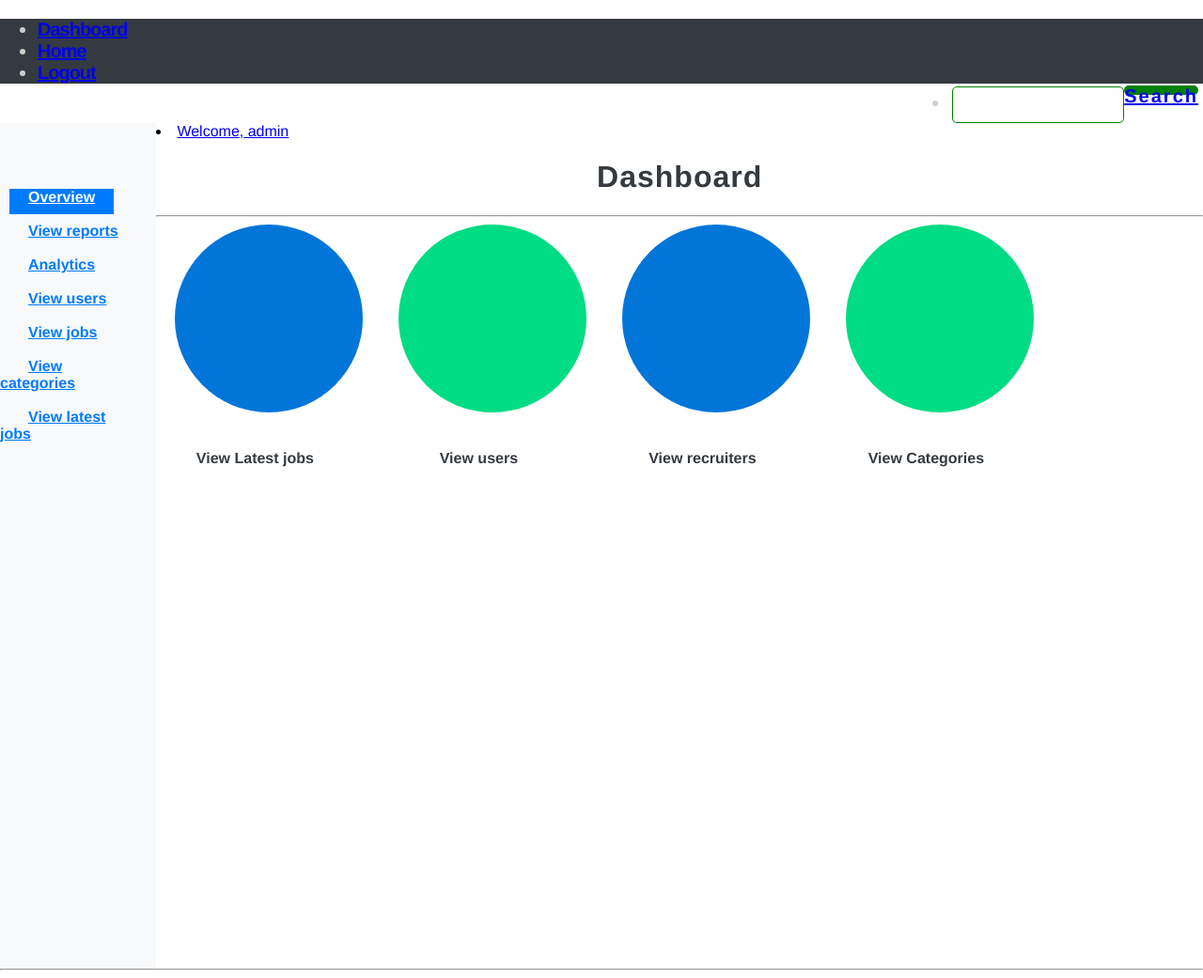
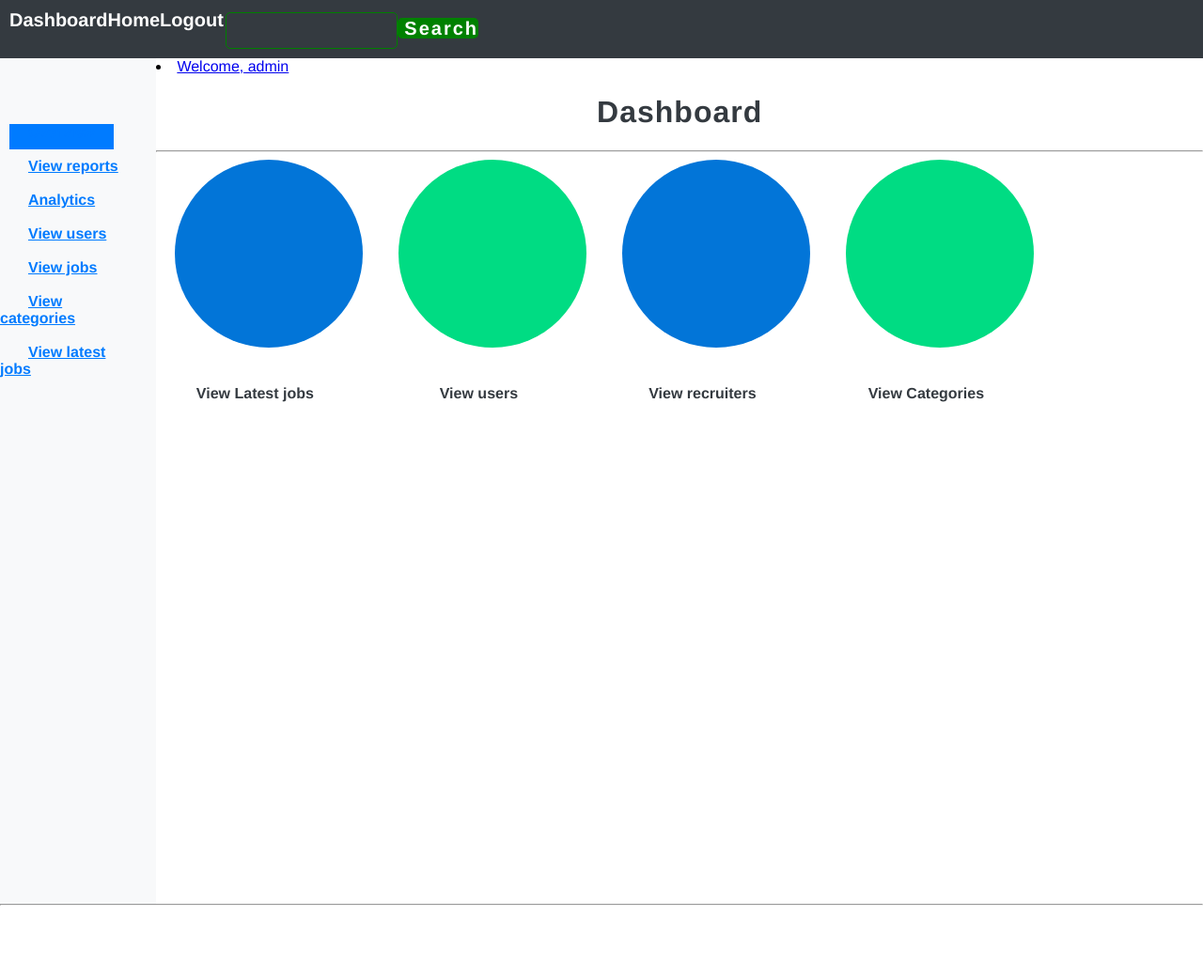
Before and after one commit to Hemlatab/Job-Portal, a PHP site: page /admin_dashboard.php in a window 1280 px wide. Shown: the whole page at 94% size. After the commit the page ends 964 px from the top, so only its background shows below. Run offline with PHP 8.4, Linux system fonts and the light colour scheme.

Commit message:
Refactor styles

```diff
--- a/admin_dashboard.php
+++ b/admin_dashboard.php
@@ -16,7 +16,7 @@
 			<li><a href="#">Dashboard</a></li>
 			<li><a href="index.php">Home</a></li>
 			<li><a  href="login.php">Logout</a></li>
-			<li style="float: right;"><input type="text" id="search"><a style="float: right;" href="#" id="search-text"> Search</a></li>
+			<li><input type="text" id="search"><a href="#" id="search-text"> Search</a></li>
 		</ul>
 	</nav>
 
@@ -25,7 +25,7 @@
 		<div class="admin_menu">
 
 			<ul id="menu_list">
-				<li><a href="#" id="active" style="color: white;">Overview</a></li><br>
+				<li><a href="#" id="active_dashboard">Overview</a></li><br>
 				<li><a href="#">View reports</a></li><br>
 				<li><a href="#">Analytics</a></li><br>
 				<li><a href="#">View users</a></li><br>
@@ -37,8 +37,8 @@
 		</div>
 
 		<div class="dashboard">
-				<li style="float: right,color: grey;"><a href="#">Welcome, admin</a></li>
-			<h1 style="font-weight: bolder;color: #343a40;letter-spacing: 1px;">Dashboard</h1>
+				<li><a href="#">Welcome, admin</a></li>
+			<h1 class="header-dashboard">Dashboard</h1>
 			<hr>
 
 			<div class="circle">
--- a/css/styles.css
+++ b/css/styles.css
@@ -28,6 +28,7 @@ body {
 	  padding: 10px;
 	  background-color: #e94688;
 	  font-weight: bold;
+	  color: #fff;
   }
 
 .navbar a{
@@ -257,7 +258,7 @@ label{
 }
 
 #sector-image:hover {
-	opacity: 0.50;
+	opacity: 0.7;
 }
 
 /*  Links to jobs, recruiters, about us */
@@ -515,10 +516,6 @@ h5{
 
 /* Admin page */
 
-/* .container{
-	background-color: grey;
-} */
-
 .wrapper_admin{
 	width: 100%;
 	overflow: auto;
@@ -527,8 +524,20 @@ h5{
 #admin_navbar{
 	font-weight: bolder;
 	font-size: 20px;
-	letter-spacing: -1px;
+	display: flex;
+	margin: 0px;
+	padding: 10px;
 }
+
+#admin_navbar li{
+	list-style: none;
+}
+
+#admin_navbar a{
+	text-decoration: none;
+	color: #fff;
+}
+
 .section{
 	float: left;
 	width: 60%;
@@ -551,11 +560,18 @@ h5{
 }
 
 /*  admin dashboard */
+
 #admin_navbar{
 	background-color: #343a40;
 	color: #cccecb;
 }
+
+/* .active_dashboard{
+	color: #fff;
+} */
+
 /** Styles for Search **/
+
 #search{
 	background-color: transparent;
 	border: 1px solid green;
@@ -573,21 +589,30 @@ h5{
 	margin-right: 5px;
 	letter-spacing: 2px;
 }
+
+.header-dashboard{
+	font-weight: bolder;
+	color: #343a40;
+	letter-spacing: 1px;
+}
 /** Styles for Dashboard **/
 .wrapper_dashboard{
 	width: 100%;
 	overflow: auto;
 }
+
 .admin_menu{
 	float: left;
 	width: 13%;
 	height:900px;
 	background-color: #f8f9fa;
 }
-#admin_active{
+
+#active_dashboard{
 	background-color:#007bff;
-	color: white;
+	color:#fff;
 }
+
 #menu_list{
 	list-style-type: none;
 	margin: 0 auto;
@@ -596,6 +621,7 @@ h5{
 	background-color: #f8f9fa;
 	margin-top: 70px;
 }
+
 #menu_list a{
 	color: #007bff;
 	padding: 10px 20px 10px 20px;
@@ -603,6 +629,10 @@ h5{
 	margin-left: 10px;
 	font-size: 16px;
 }
+#menu_list li{
+	list-style: none;
+}
+
 #active{
 	background-color:#007bff;
 	color: white;
--- a/register.php
+++ b/register.php
@@ -34,7 +34,7 @@
 				<option value="jobseeker" id="label">Jobseeker</option>
 			</select>
 <br><br>
-			<input type="button" name="register-btn" value="Click here to Register"> <br>
+			<input type="button" class="register-btn" name="register-btn" value="Click here to Register"> <br>
 
 		</div>
 
```
